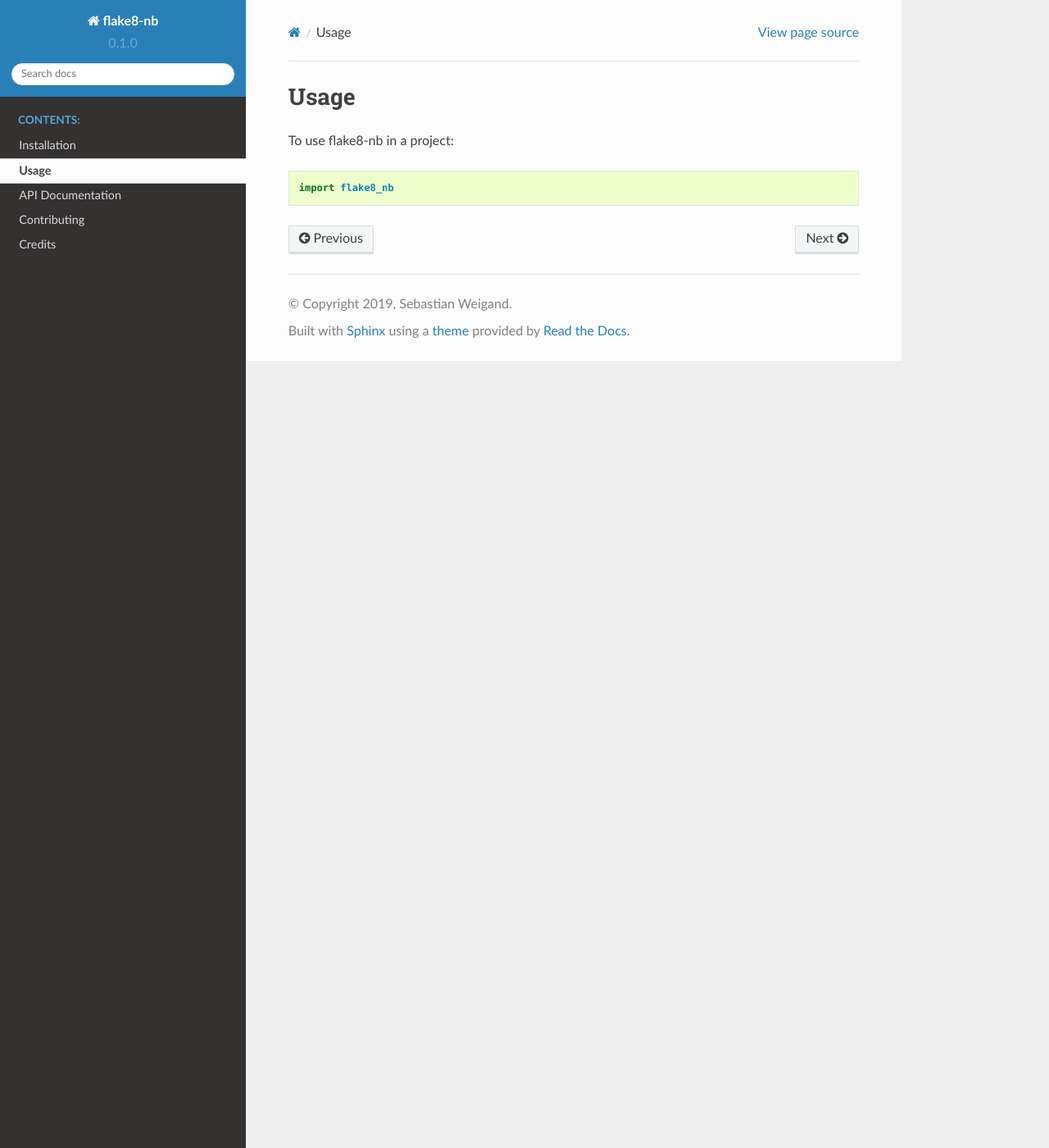
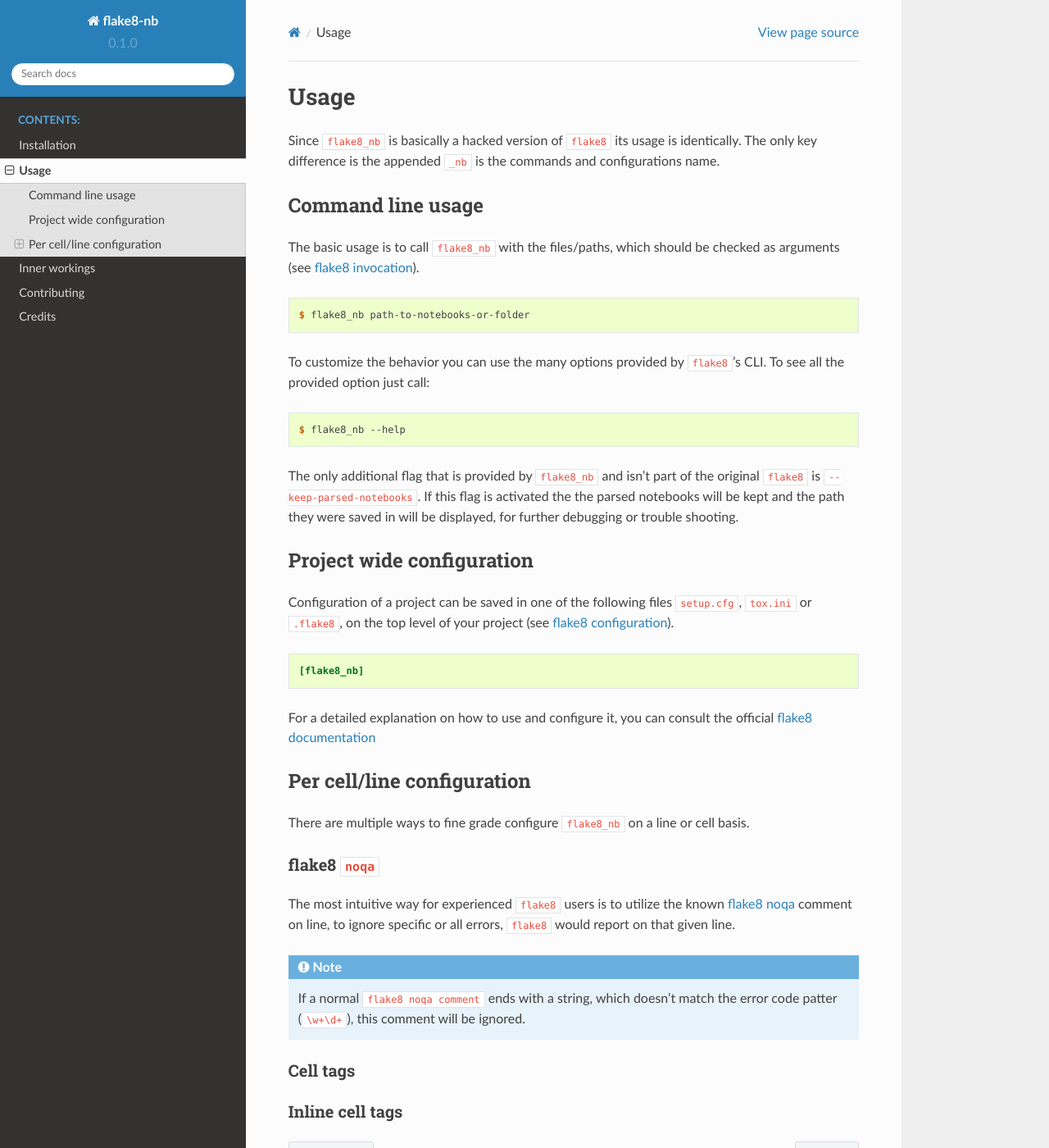
Before and after one commit to s-weigand/flake8-nb, a Sphinx documentation site: the page built from docs/usage.rst, in a window 1280 px wide and 1400 px high. Shown: the whole window at 82% size. Built offline with Sphinx 7.4.7 and the Read the Docs theme 2.0.0, drawn with Linux system fonts in a browser that asks for light colours; the version number is read from the project's files by our own code.

Commit message:
started writing the usage guide

```diff
--- a/docs/api_docs.rst
+++ b/docs/api_docs.rst
@@ -1,6 +1,6 @@
-=================
-API Documentation
-=================
+==============
+Inner workings
+==============
 
 This is the detailed documentation of the inner workings of ``flake8_nb``.
 
--- a/docs/usage.rst
+++ b/docs/usage.rst
@@ -1,7 +1,79 @@
+.. highlight:: shell
+
 =====
 Usage
 =====
 
-To use flake8-nb in a project::
+Since ``flake8_nb`` is basically a hacked version of
+``flake8`` its usage is identically.
+The only key difference is the appended ``_nb`` is the commands and
+configurations name.
 
-    import flake8_nb
+Command line usage
+------------------
+
+The basic usage is to call ``flake8_nb`` with the files/paths,
+which should be checked as arguments (see `flake8 invocation`_).
+
+.. code-block:: console
+
+    $ flake8_nb path-to-notebooks-or-folder
+
+To customize the behavior you can use the many options provided
+by ``flake8``'s CLI. To see all the provided option just call:
+
+.. code-block:: console
+
+    $ flake8_nb --help
+
+The only additional flag that is provided by ``flake8_nb`` and
+isn't part of the original ``flake8`` is ``--keep-parsed-notebooks``.
+If this flag is activated the the parsed notebooks will be kept
+and the path they were saved in will be displayed, for further
+debugging or trouble shooting.
+
+Project wide configuration
+--------------------------
+
+Configuration of a project can be saved in one of the following files
+``setup.cfg``, ``tox.ini`` or ``.flake8``, on the top level of your project
+(see `flake8 configuration`_).
+
+.. code-block:: ini
+
+    [flake8_nb]
+
+For a detailed explanation on how to use and configure it,
+you can consult the official `flake8 documentation`_
+
+
+Per cell/line configuration
+---------------------------
+
+There are multiple ways to fine grade configure ``flake8_nb``
+on a line or cell basis.
+
+flake8 ``noqa``
+^^^^^^^^^^^^^^^
+The most intuitive way for experienced ``flake8`` users is
+to utilize the known `flake8 noqa`_ comment on line, to ignore specific
+or all errors, ``flake8`` would report on that given line.
+
+.. note::
+
+    If a normal ``flake8 noqa comment`` ends with a string, which doesn't
+    match the error code patter (``\w+\d+``), this comment will be ignored.
+
+
+Cell tags
+^^^^^^^^^
+
+
+Inline cell tags
+^^^^^^^^^^^^^^^^
+
+
+.. _`flake8 invocation`: http://flake8.pycqa.org/en/latest/user/invocation.html
+.. _`flake8 configuration`: http://flake8.pycqa.org/en/latest/user/configuration.html
+.. _`flake8 documentation`: http://flake8.pycqa.org/en/latest/index.html
+.. _`flake8 noqa`: http://flake8.pycqa.org/en/latest/user/violations.html#in-line-ignoring-errors
```
Also changed, not shown: README.md (+3 -2 lines).
